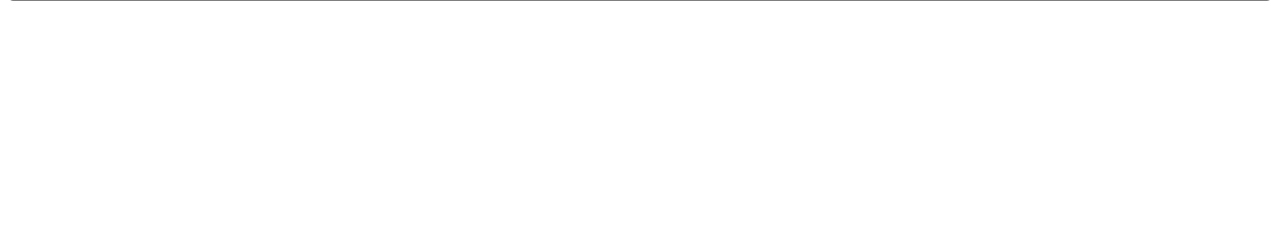
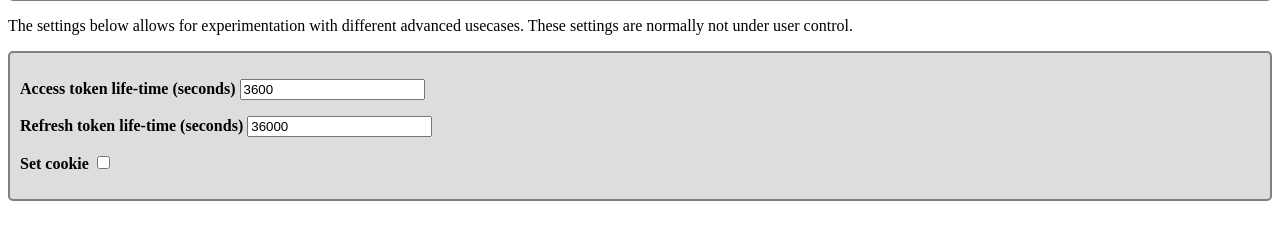
Before and after one commit to michaelvl/oidc-oauth2-workshop, a Flask app: page /authorize in a window 1280 px wide. Shown: the part 435-675 px from the top of the page. Run offline with Flask 2, Linux system fonts and the light colour scheme.

Commit message:
Configurable token lifetimes

```diff
--- a/authz-server/app/app.py
+++ b/authz-server/app/app.py
@@ -68,6 +68,10 @@ def approve():
     user = req.form.get('username')
     password = req.form.get('password')
 
+    access_token_lifetime = int(req.form.get('access_token_lifetime'))
+    refresh_token_lifetime = int(req.form.get('refresh_token_lifetime'))
+    set_cookie = req.form.get('set_cookie')
+
     log.info("APPROVE: User: '{}', request id: {}".format(user, reqid))
 
     if not 'approve' in req.form:
@@ -87,7 +91,10 @@ def approve():
 
     code = str(uuid.uuid4())
 
-    codes[code] = {'request': request, 'user': user}
+    codes[code] = {'request': request, 'user': user,
+                   'access_token_lifetime': access_token_lifetime,
+                   'refresh_token_lifetime' : refresh_token_lifetime,
+                   'set_cookie': set_cookie}
 
     redir_url = build_url(request['redirect_uri'], code=code, state=request['state'])
     log.info("Redirecting to callback '{}'".format(redir_url))
@@ -102,19 +109,21 @@ def token():
 
     # TODO: Validate client auth
 
-    def issue_tokens(user, scope, client_id):
+    def issue_tokens(user, scope, client_id, access_token_lifetime, refresh_token_lifetime):
         own_url = req.base_url.removesuffix('/token')
         access_token = issue_token(user, audience=[api_base_url, own_url+'/userinfo'],
                                    claims={
                                        'token_use': 'access',
                                        'scope': scope},
-                                   expiry=datetime.datetime.utcnow()+datetime.timedelta(minutes=5))
+                                   expiry=datetime.datetime.utcnow()+datetime.timedelta(seconds=access_token_lifetime))
         refresh_token = issue_token(user, audience=own_url+'/token',
                                     claims={
                                         'client_id': client_id,
+                                        'access_token_lifetime': access_token_lifetime,
+                                        'refresh_token_lifetime' : refresh_token_lifetime,
                                         'token_use': 'refresh',
                                         'scope': scope},
-                                   expiry=datetime.datetime.utcnow()+datetime.timedelta(days=1))
+                                   expiry=datetime.datetime.utcnow()+datetime.timedelta(seconds=refresh_token_lifetime))
         response = {'access_token': access_token, 'refresh_token': refresh_token, 'token_type': 'Bearer'}
         if 'openid' in scope:
             claims = dict()
@@ -146,7 +155,8 @@ def token():
         # TODO: Validate that code matches cliend_id
         # TODO: Validate redir_uri and grant type matches code
 
-        return issue_tokens(user, request['scope'], request['client_id'])
+        return issue_tokens(user, request['scope'], request['client_id'],
+                            code_meta['access_token_lifetime'], code_meta['refresh_token_lifetime'])
 
     elif grant_type == 'refresh_token':
         refresh_token = req.form.get('refresh_token')
@@ -161,7 +171,8 @@ def token():
 
         refresh_token_json = jwt.decode(refresh_token, pub_key)
 
-        return issue_tokens(refresh_token_json['sub'], refresh_token_json['scope'], refresh_token_json['client_id'])
+        return issue_tokens(refresh_token_json['sub'], refresh_token_json['scope'], refresh_token_json['client_id'],
+                            refresh_token_json['access_token_lifetime'], refresh_token_json['refresh_token_lifetime'])
 
     else:
         log.error("GET-TOKEN: Invalid grant type: '{}'".format(grant_type))
--- a/authz-server/app/templates/authorize.html
+++ b/authz-server/app/templates/authorize.html
@@ -15,6 +15,11 @@
   padding-right: 10px;
   padding-bottom: 10px;
   padding-left: 10px;
+  word-wrap: break-word;
+  margin-bottom: 8px;
+}
+.dev-area {
+  background-color: #ddd;
 }
   </style>
   <body>
@@ -35,7 +40,7 @@
 
       <p>Next, we authorize that tokens with the specified scope can be issued to the client.</p>
 
-      <div class=framed>
+      <div class="framed">
 	<p>Approve this client?</p>
 	<b><p>{{client_id}}</p></b>
 	<p>For these scopes:</p>
@@ -44,6 +49,21 @@
 	<input type="submit" name="approve" value="Approve">
 	<input type="submit" name="deny" value="Deny">
       </div>
+      <p>The settings below allows for experimentation with different advanced usecases. These settings are normally not under user control.</p>
+      <div class="framed dev-area">
+        <p>
+        <label for="scope"><b>Access token life-time (seconds)</b></label>
+        <input type="text" name="access_token_lifetime" value="3600" required>
+        </p>
+        <p>
+        <label for="scope"><b>Refresh token life-time (seconds)</b></label>
+        <input type="text" name="refresh_token_lifetime" value="36000" required>
+        </p>
+        <p>
+        <label for="scope"><b>Set cookie</b></label>
+        <input type="checkbox" name="set_cookie" value="set">
+        </p>
+      </div>
     </form>
 
   </body>
```
